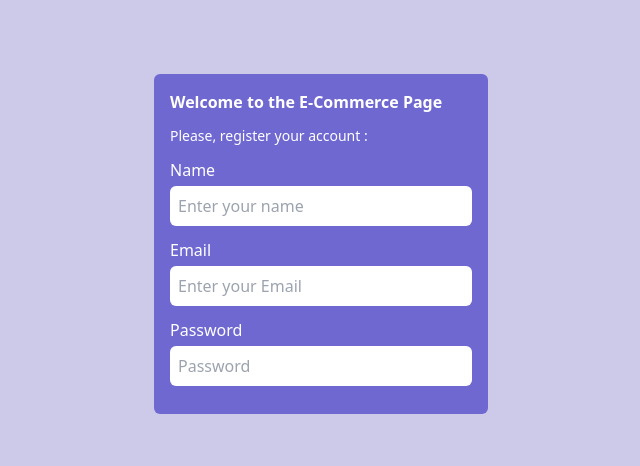
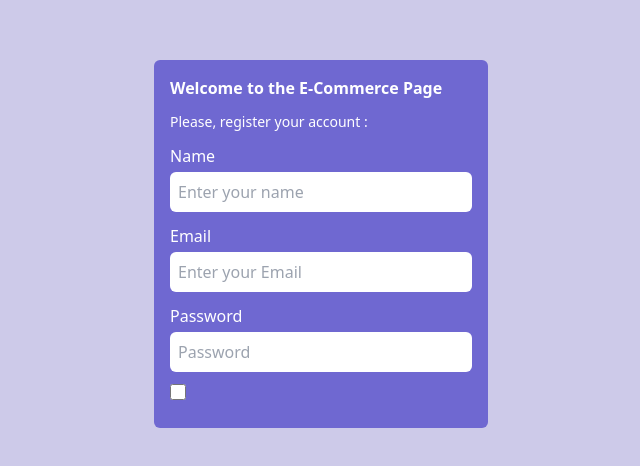
Before and after one commit to guidonunes/marketplace-mern, a React (Create React App) app in the folder dashboard/: page /register in a window 1280 px wide. Shown: the part 156-622 px from the top of the page, without its empty margins (319-959 px from the left). Built offline with nearby package versions, Linux system fonts and the light colour scheme.

Commit message:
add checkbox and styling

```diff
--- a/dashboard/src/views/auth/Register.jsx
+++ b/dashboard/src/views/auth/Register.jsx
@@ -23,6 +23,10 @@ const Register = () => {
               <label htmlFor="name">Password</label>
               <input type="password" id="password" name="password" placeholder='Password' className='p-2 rounded-md bg-[#ffffff] text-black' required />
             </div>
+            <div className="flex items-center w-full gap-3 mb-3">
+              <input type="checkbox" name='checkbox' id='checkbox ' className='w-4 h-4 text-blue-600 overflow-hidden bg-gray-200 rounded border-gray-300 focus:ring-blue-500' />
+
+            </div>
           </form>
         </div>
       </div>
```
